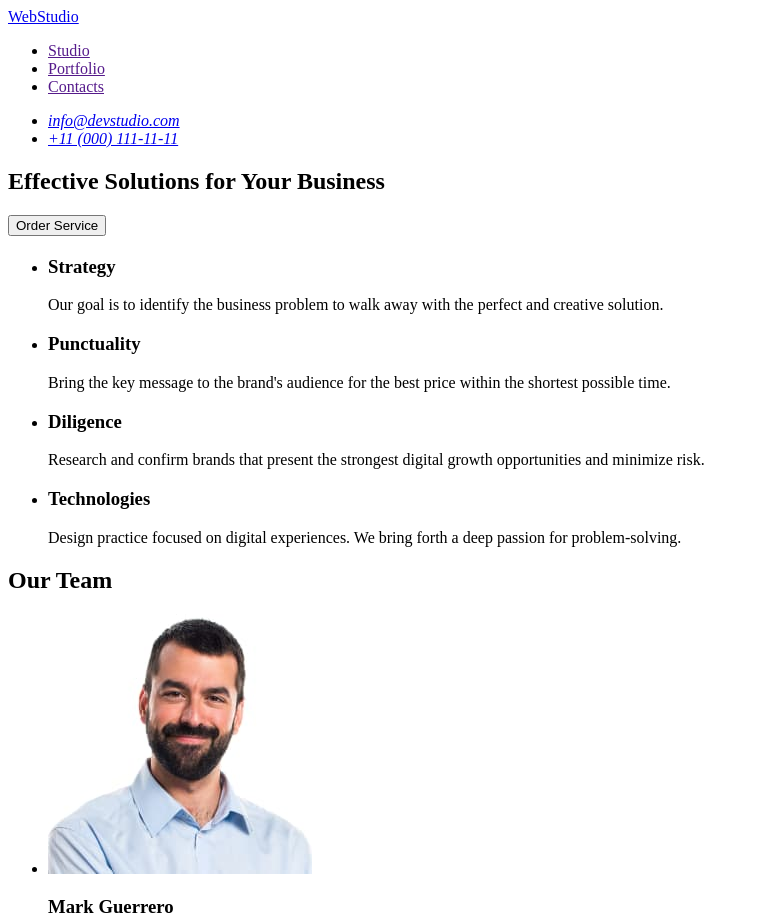
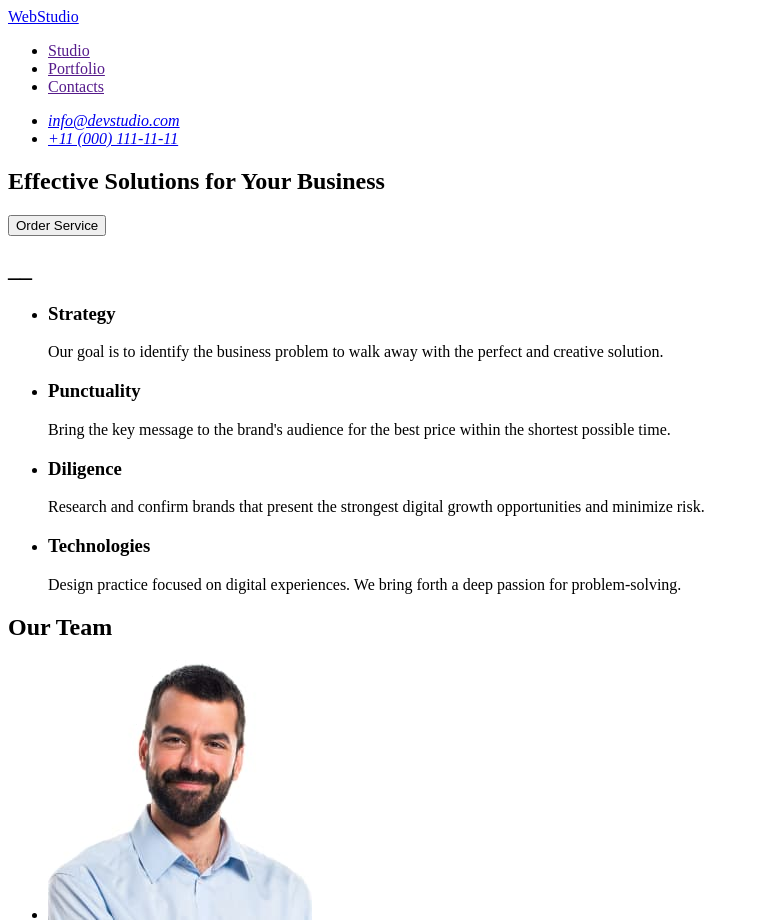
Before and after one commit to YorkAlucard/goit-markup-hw-01, a plain HTML site: page index.html in a window 1280 px wide. Shown: the top 923 px of the page, without its empty margins (0-760 px from the left). Drawn offline with Linux system fonts and the light colour scheme.

Commit message:
Update index.html

```diff
--- a/index.html
+++ b/index.html
@@ -34,7 +34,7 @@
 
       <!--Our strategy-->
       <section>
-        <h2></h2>
+        <h2>__</h2>
         <ul>
           <li>
             <h3>Strategy</h3>
```
